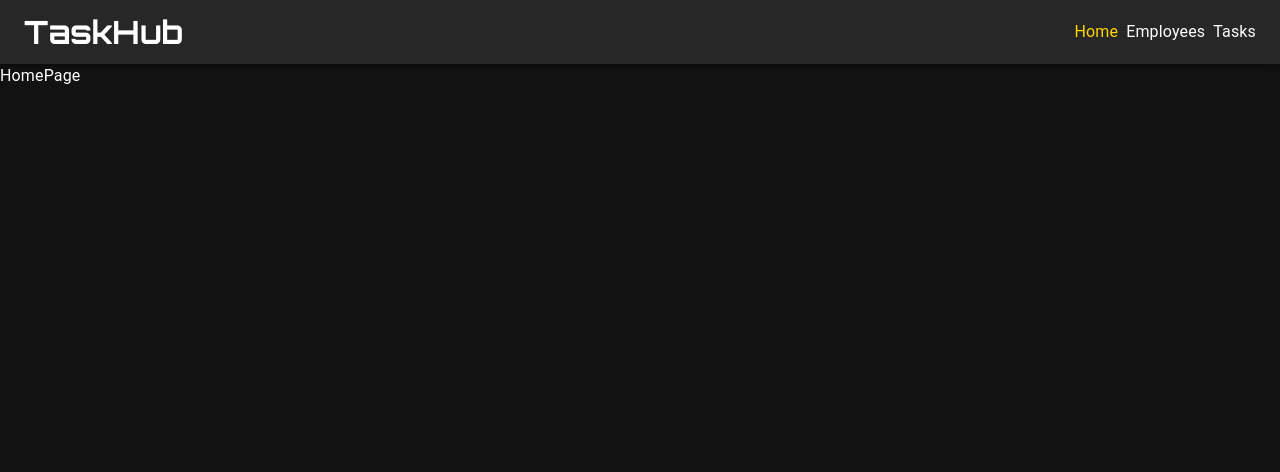
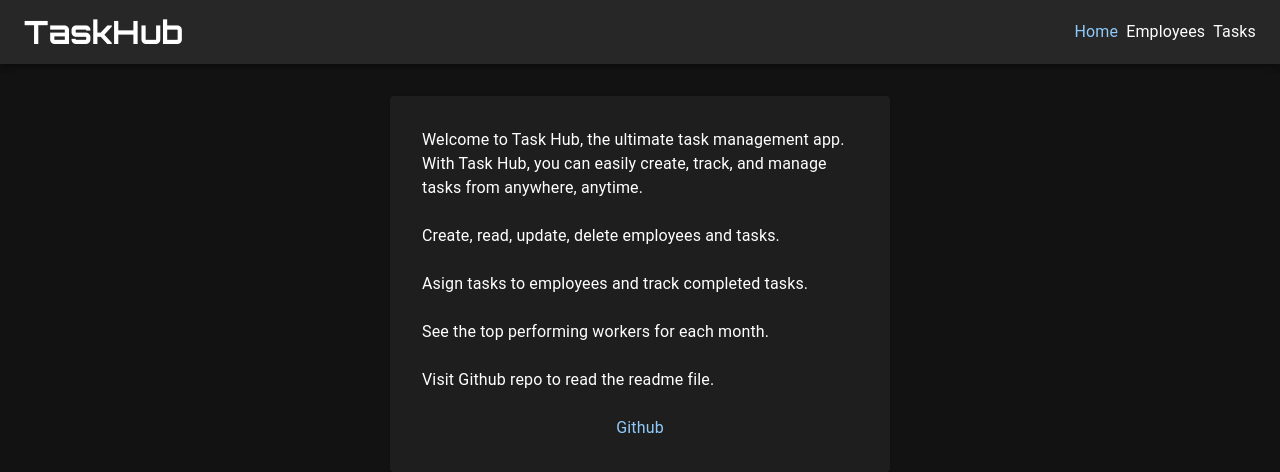
Before and after one commit to RadosRosic/TaskHub, a React (Create React App) app: page / in a window 1280 px wide. Shown: the top 472 px of the page. Built offline with nearby package versions, Linux system fonts and the light colour scheme.

Commit message:
Add homepage

```diff
--- a/src/globals/Header.module.css
+++ b/src/globals/Header.module.css
@@ -5,7 +5,7 @@
 }
 
 .active {
-  color: gold;
+  color: #90caf9;
 }
 
 .main-title {
--- a/src/globals/pages/Home.jsx
+++ b/src/globals/pages/Home.jsx
@@ -1,5 +1,35 @@
+import { Link } from "react-router-dom";
+import { Box, Typography, Paper, Stack } from "@mui/material";
+
 const Home = () => {
-  return <div>HomePage</div>;
+  return (
+    <Box>
+      <Paper sx={{ maxWidth: 500, m: "auto", p: 4, mt: 4 }}>
+        <Stack spacing={3}>
+          <Typography>
+            Welcome to Task Hub, the ultimate task management app. With Task
+            Hub, you can easily create, track, and manage tasks from anywhere,
+            anytime.
+          </Typography>
+          <Typography>
+            Create, read, update, delete employees and tasks.
+          </Typography>
+          <Typography>
+            Asign tasks to employees and track completed tasks.
+          </Typography>
+          <Typography>
+            See the top performing workers for each month.
+          </Typography>
+          <Typography>Visit Github repo to read the readme file.</Typography>
+          <Typography color="primary" align="center">
+            <Link to="https://github.com/RadosRosic" target="_blank">
+              Github
+            </Link>
+          </Typography>
+        </Stack>
+      </Paper>
+    </Box>
+  );
 };
 
 export default Home;
--- a/src/tasks/pages/Task.jsx
+++ b/src/tasks/pages/Task.jsx
@@ -54,7 +54,7 @@ const Task = () => {
         }
       );
     }
-    redirect("/tasks");
+    navigate("/tasks");
   };
 
   const deleteTaskHandler = async (id) => {
@@ -75,8 +75,8 @@ const Task = () => {
           }
         );
       }
-      navigate("/tasks");
     }
+    navigate("/tasks");
   };
 
   return (
```
